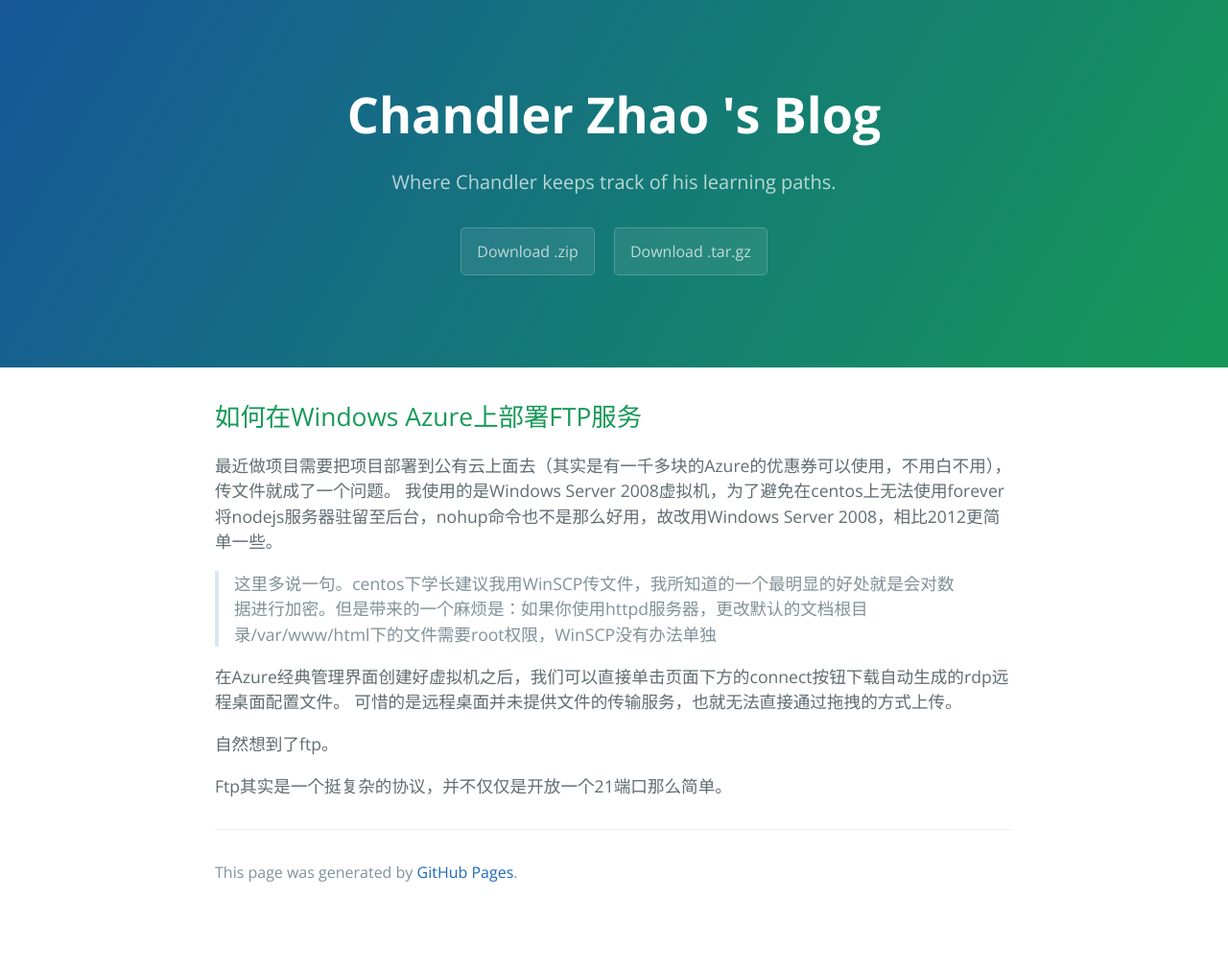
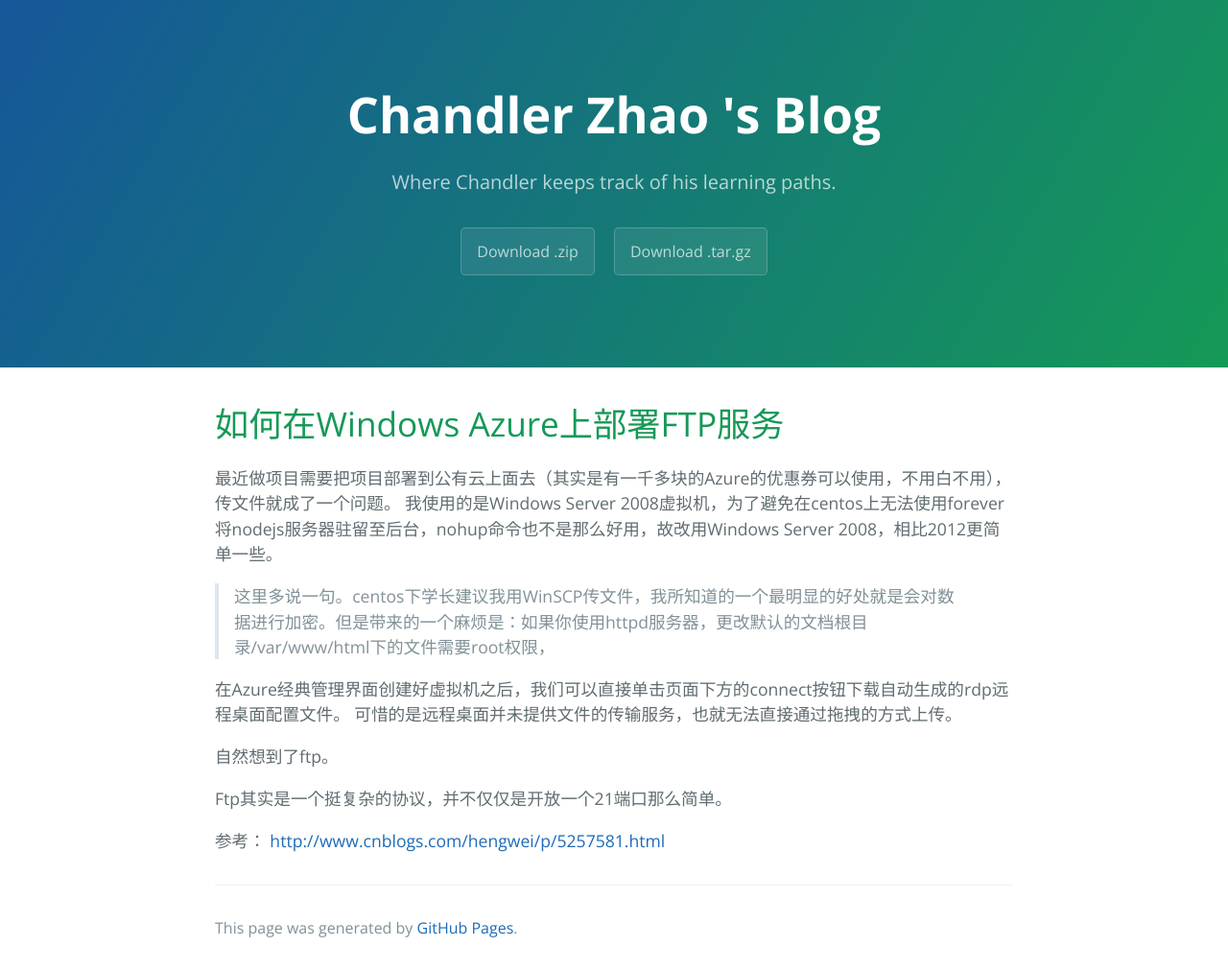
Before and after one commit to chandlerzhao/chandlerzhao.github.io, a Jekyll site: the page built from _posts/2017-5-6-How-to-deploy-ftp-services-on-azure.md, in a window 1280 px wide. Shown: the whole page at 96% size. Built offline with Jekyll 4.4.1, drawn with Linux system fonts in a browser that asks for light colours; before the commit the page ends 953 px from its top, so only the background shows below that.

Commit message:
2017-5-7

```diff
--- a/_posts/2017-5-6-How-to-deploy-ftp-services-on-azure.md
+++ b/_posts/2017-5-6-How-to-deploy-ftp-services-on-azure.md
@@ -3,12 +3,12 @@
 title: 如何在Windows Azure上部署FTP服务
 ---
 
-## 如何在Windows Azure上部署FTP服务
+# 如何在Windows Azure上部署FTP服务
 
 最近做项目需要把项目部署到公有云上面去（其实是有一千多块的Azure的优惠券可以使用，不用白不用），传文件就成了一个问题。
 我使用的是Windows Server 2008虚拟机，为了避免在centos上无法使用forever将nodejs服务器驻留至后台，nohup命令也不是那么好用，故改用Windows Server 2008，相比2012更简单一些。
 
-> 这里多说一句。centos下学长建议我用WinSCP传文件，我所知道的一个最明显的好处就是会对数据进行加密。但是带来的一个麻烦是：如果你使用httpd服务器，更改默认的文档根目录/var/www/html下的文件需要root权限，WinSCP没有办法单独
+> 这里多说一句。centos下学长建议我用WinSCP传文件，我所知道的一个最明显的好处就是会对数据进行加密。但是带来的一个麻烦是：如果你使用httpd服务器，更改默认的文档根目录/var/www/html下的文件需要root权限，
 
 在Azure经典管理界面创建好虚拟机之后，我们可以直接单击页面下方的connect按钮下载自动生成的rdp远程桌面配置文件。
 可惜的是远程桌面并未提供文件的传输服务，也就无法直接通过拖拽的方式上传。
@@ -16,3 +16,7 @@
 自然想到了ftp。
 
 Ftp其实是一个挺复杂的协议，并不仅仅是开放一个21端口那么简单。
+
+
+参考：
+[http://www.cnblogs.com/hengwei/p/5257581.html](http://www.cnblogs.com/hengwei/p/5257581.html)
```
Also changed, not shown: _posts/2017-5-7-Windows-Kernel-Priciples-and-Practice.md (added, +60 -0 lines).
